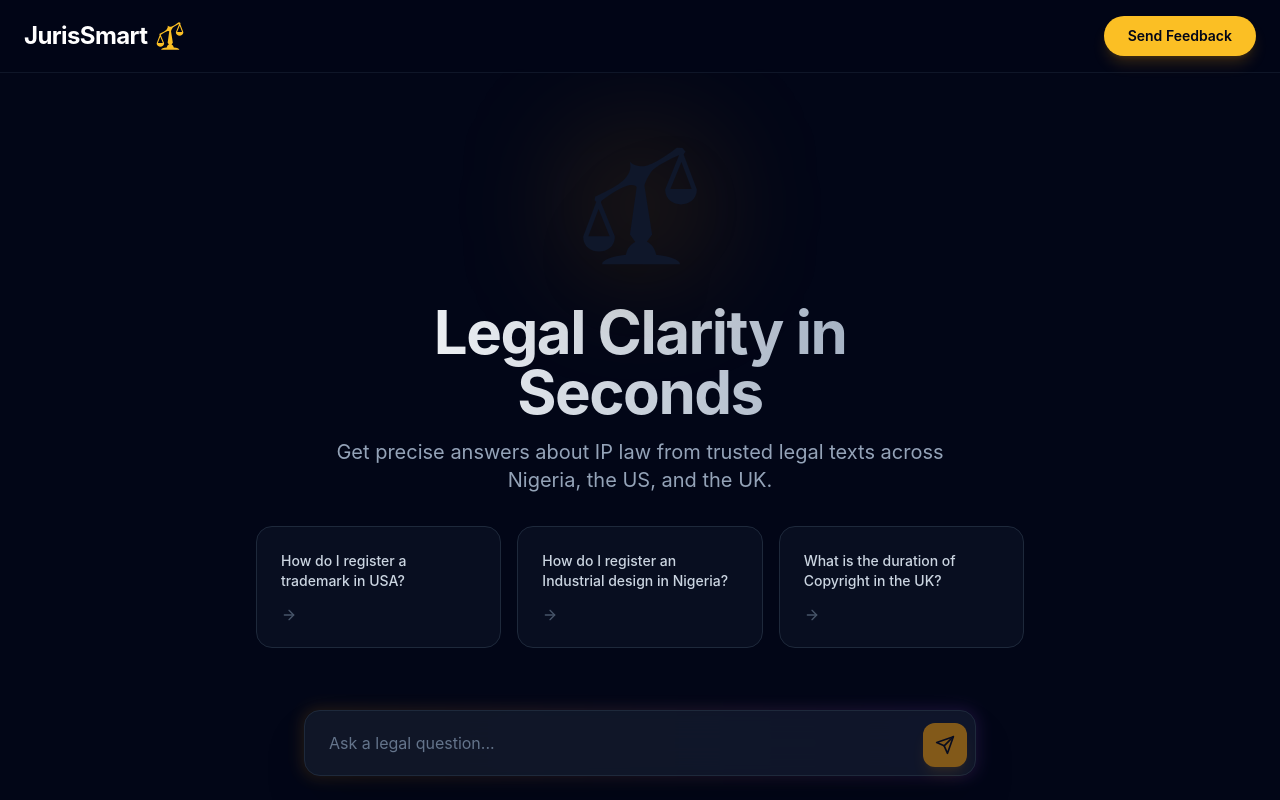
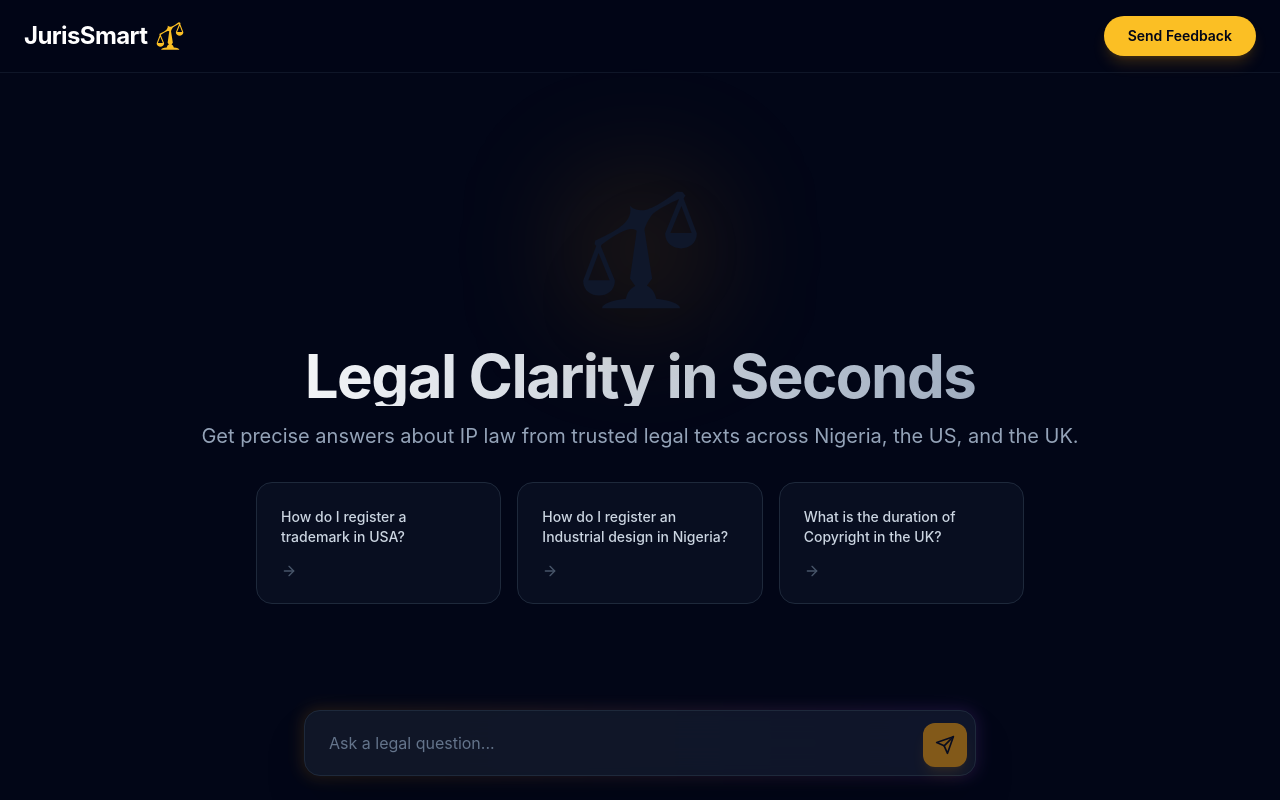
Before and after one commit to DevMarkson/JurisSmart, a React (Vite) app in the folder front-end/: page / in a window 1280 px wide. Built offline with nearby package versions, Linux system fonts and the light colour scheme.

Commit message:
feat: introduce a comprehensive chat interface with message history, editing, feedback, and citation handling, alongside a new navigation bar.

```diff
--- a/front-end/src/components/Chat.jsx
+++ b/front-end/src/components/Chat.jsx
@@ -294,8 +294,8 @@ const Chat = () => {
             <GiInjustice className="relative text-7xl md:text-9xl text-slate-900 dark:text-white drop-shadow-2xl" />
           </div>
 
-          <div className="space-y-2 md:space-y-4 max-w-2xl px-4">
-            <h1 className="text-3xl md:text-4xl lg:text-6xl font-bold tracking-tight text-transparent bg-clip-text bg-gradient-to-r from-white to-slate-400">
+          <div className="space-y-2 md:space-y-4 max-w-2xl md:max-w-4xl lg:max-w-6xl px-4">
+            <h1 className="text-3xl md:text-4xl lg:text-6xl font-bold tracking-tight text-transparent bg-clip-text bg-gradient-to-r from-white to-slate-400 md:whitespace-nowrap">
               Legal Clarity in Seconds
             </h1>
             <p className="text-base md:text-lg lg:text-xl text-slate-400 leading-relaxed">
--- a/front-end/src/components/Navbar.jsx
+++ b/front-end/src/components/Navbar.jsx
@@ -55,7 +55,10 @@ const Navbar = () => {
     <>
       <nav className="fixed top-0 left-0 right-0 z-50 flex items-center justify-between px-6 py-4 bg-slate-950/80 backdrop-blur-md border-b border-slate-800/50">
         <div className="flex items-center gap-2">
-          <h2 className="text-2xl font-bold tracking-tight text-white flex items-center gap-2">
+          <h2
+            onClick={() => window.location.reload()}
+            className="text-2xl font-bold tracking-tight text-white flex items-center gap-2 cursor-pointer hover:opacity-80 transition-opacity"
+          >
             JurisSmart
             <GiInjustice className="text-gold-400 text-3xl" />
           </h2>
```
